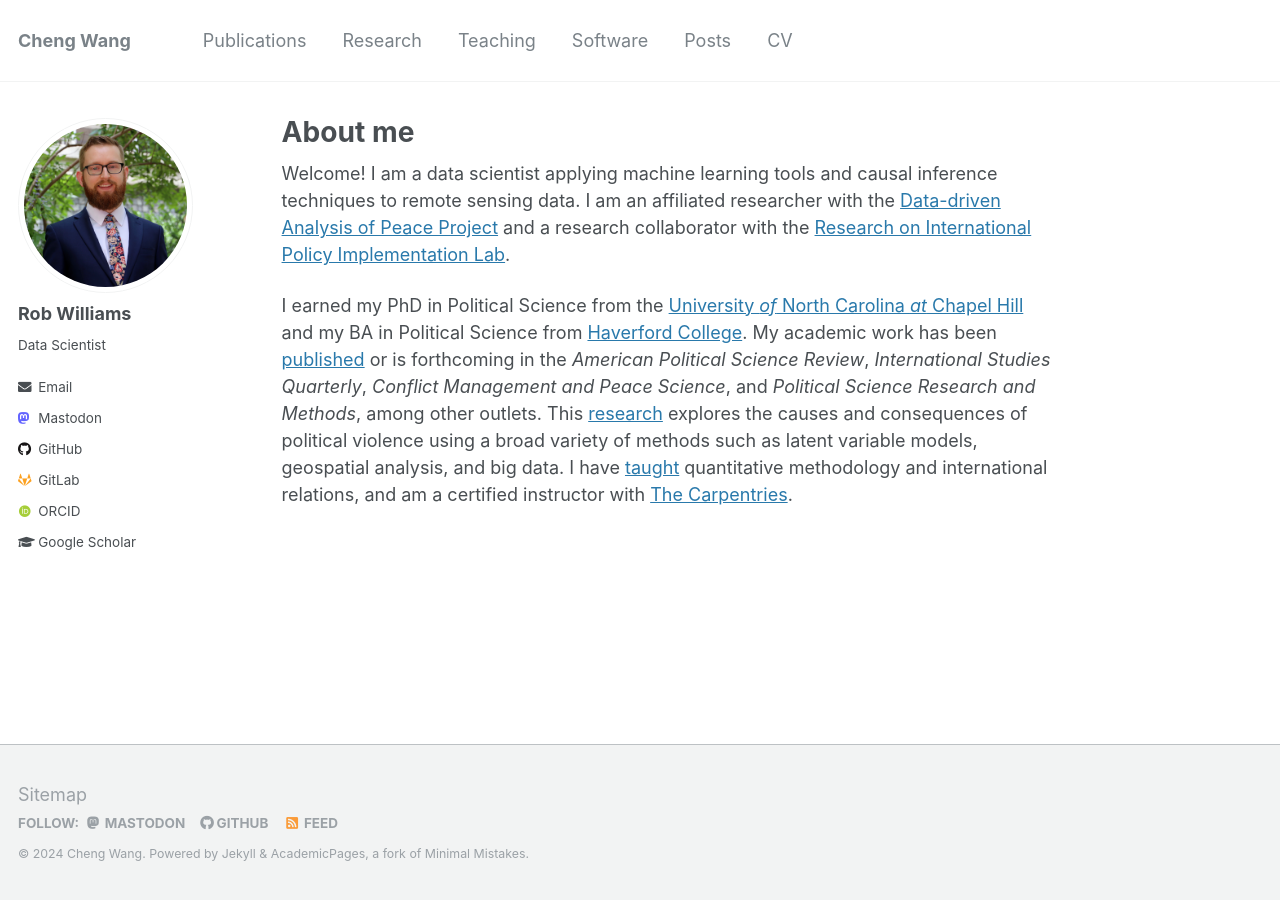
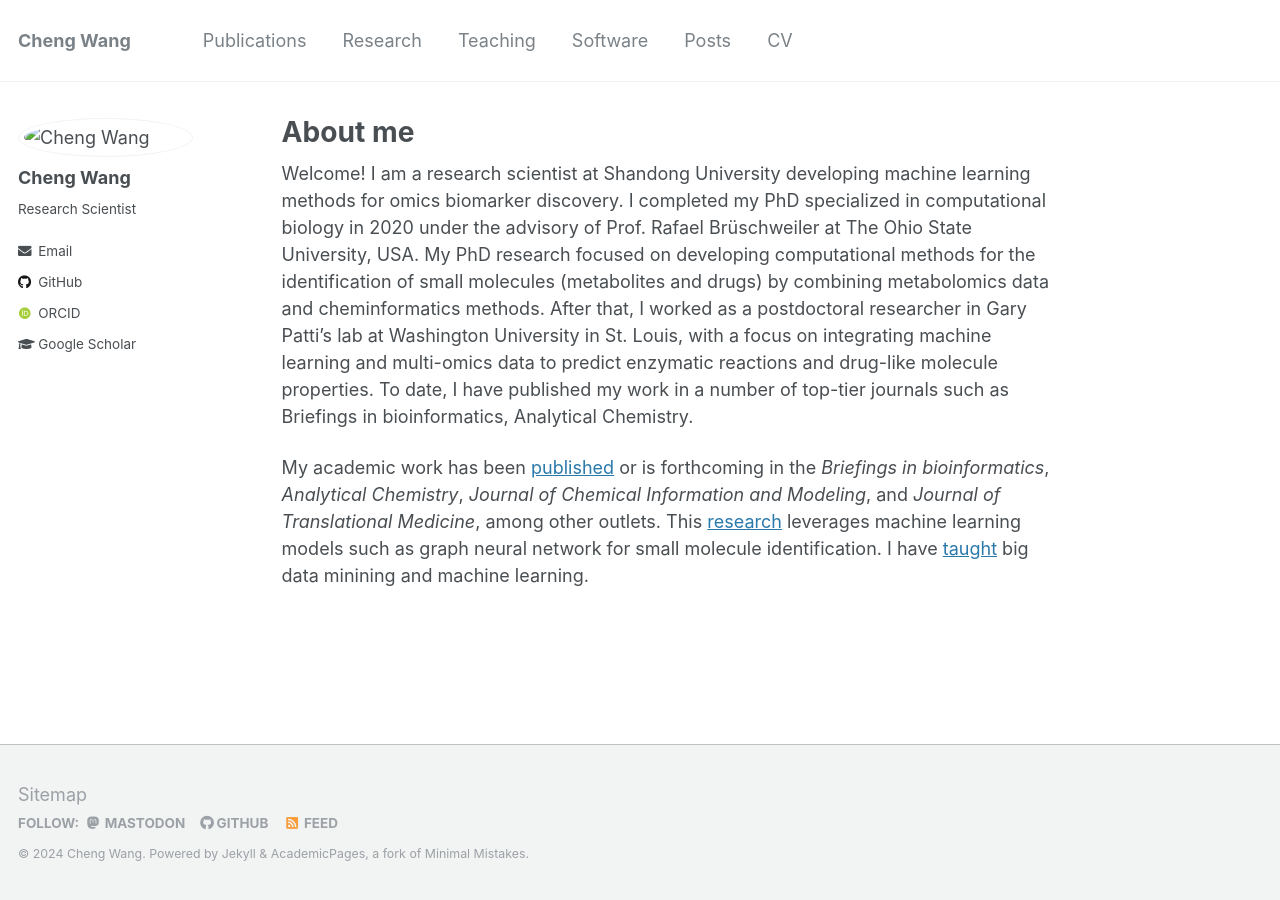
Before and after one commit to chengwangbio/chengwangbio.github.io, a Jekyll site: the page built from _pages/about.md, in a window 1280 px wide. Built offline with Jekyll 4.4.1, drawn with Linux system fonts in a browser that asks for light colours; some web fonts are replaced.

Commit message:
Update files

```diff
--- a/_config.yml
+++ b/_config.yml
@@ -64,7 +64,7 @@ facebook:
   username               :
   app_id                 :
   publisher              :
-og_image                 : profile.png # Open Graph/Twitter default site image
+og_image                 : profile.jpeg # Open Graph/Twitter default site image
 # For specifying social profiles
 # - https://developers.google.com/structured-data/customize/social-profiles
 social:
@@ -79,14 +79,14 @@ analytics:
   google:
     tracking_id          :
   goatcounter:
-    code		 : jayrobwilliams
+    code		 :
 
 
 # Site Author
 author:
-  name             : "Rob Williams"
+  name             : "Cheng Wang"
   avatar           : "profile.png"
-  bio              : "Data Scientist"
+  bio              : "Research Scientist"
   location         :
   employer         :
   pubmed           :
@@ -102,14 +102,14 @@ author:
   facebook         :
   foursquare       :
   github           : "mmetalab"
-  gitlab           : "jayrobwilliams"
+  gitlab           :
   google_plus      :
   keybase          :
   instagram        :
   impactstory      : #"https://profiles.impactstory.org/u/xxxx-xxxx-xxxx-xxxx"
   lastfm           :
   linkedin         :
-  mastodon         : "fosstodon.org/@jayrobw"
+  mastodon         :
   pinterest        :
   soundcloud       :
   stackoverflow    : #"https://stackoverflow.com/users/10912314/jayrobwilliams"
--- a/_pages/about.md
+++ b/_pages/about.md
@@ -8,21 +8,12 @@ redirect_from:
   - /about.html
 ---
 
-Welcome! I am a data scientist applying machine learning tools and causal
-inference techniques to remote sensing data. I am an affiliated
-researcher with the [Data-driven Analysis of Peace Project](https://dapp-lab.org)
-and a research collaborator with the
-[Research on International Policy Implementation Lab](https://bridgingthegapproject.org/ripil).
+Welcome! I am a research scientist at Shandong University developing machine learning methods for omics biomarker
+discovery. I completed my PhD specialized in computational biology in 2020 under the advisory of Prof. Rafael Brüschweiler at The Ohio State University, USA.
+My PhD research focused on developing computational methods for the identification of small molecules (metabolites and drugs) by combining metabolomics data and cheminformatics methods. After that, I worked as a postdoctoral researcher in Gary Patti's lab at Washington University in St. Louis, with a focus on integrating machine learning and multi-omics data to predict enzymatic reactions and drug-like molecule properties. To date, I have published my work in a number of top-tier journals such as Briefings in bioinformatics, Analytical Chemistry.
 
-I earned my PhD in Political Science from the
-[University *of* North Carolina *at* Chapel Hill](https://www.unc.edu) and my
-BA in Political Science from [Haverford College](https://www.haverford.edu).
 My academic work has been [published](publications) or is forthcoming in the
-*American Political Science Review*, *International Studies Quarterly*,
-*Conflict Management and Peace Science*, and
-*Political Science Research and Methods*, among other outlets. This
-[research](research) explores the causes and consequences of political violence
-using a broad variety of methods such as latent variable models, geospatial
-analysis, and big data. I have [taught](teaching) quantitative methodology and
-international relations, and am a certified instructor with
-[The Carpentries](https://carpentries.org).
+*Briefings in bioinformatics*, *Analytical Chemistry*,
+*Journal of Chemical Information and Modeling*, and
+*Journal of Translational Medicine*, among other outlets. This
+[research](research) leverages machine learning models such as graph neural network for small molecule identification. I have [taught](teaching) big data minining and machine learning.
```
Also changed, not shown: images/profile.png (deleted), 2 other files.
